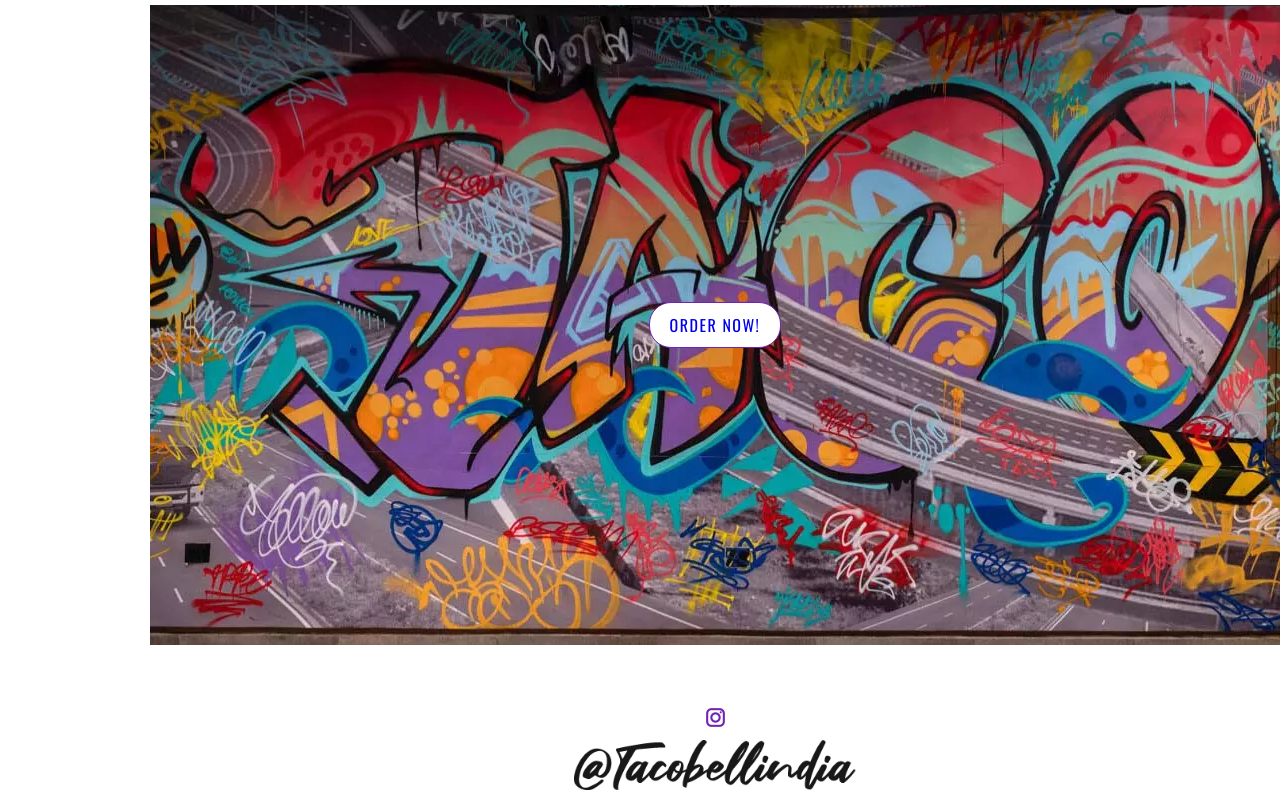
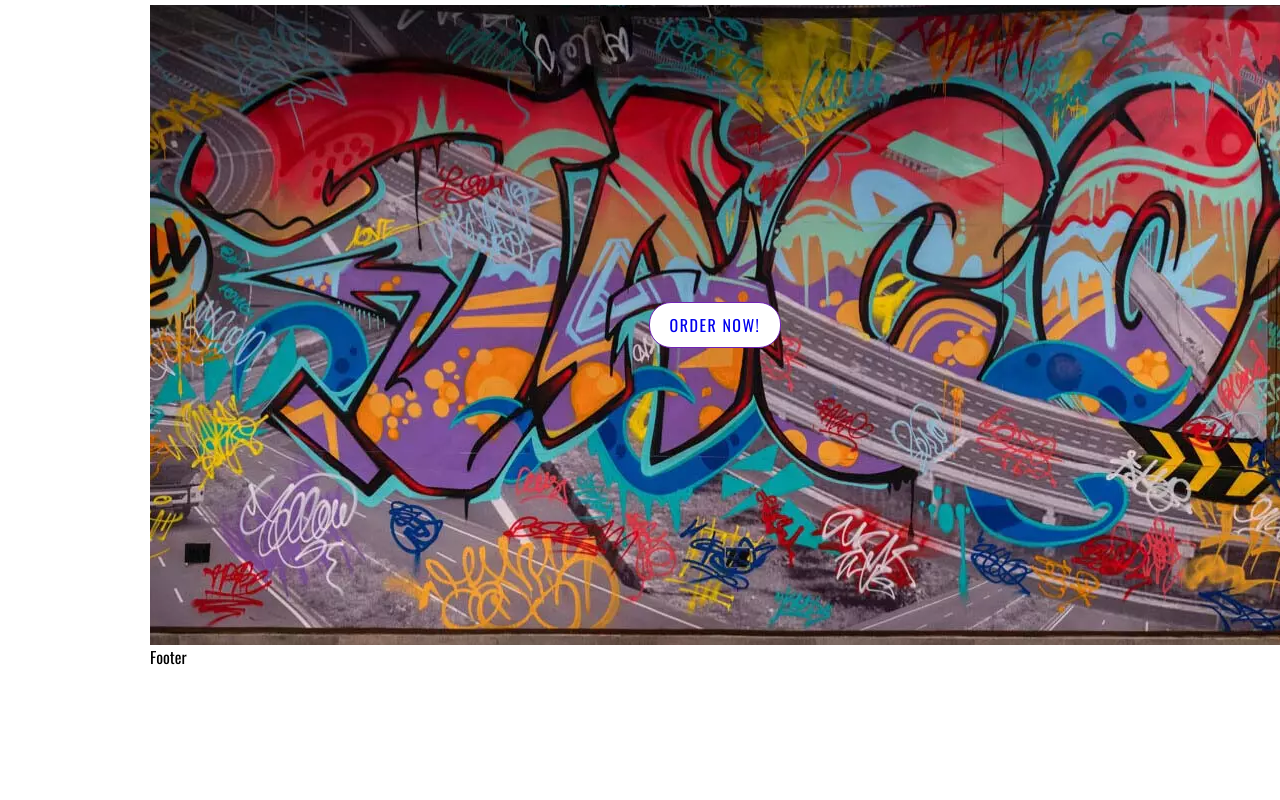
Before and after one commit to RamonMauricioDev/Tacobell-clone, a React (Create React App) app: page / in a window 1280 px wide. Shown: the part 3117-3917 px from the top of the page. After the commit the page ends 3786 px from the top, so only its background shows below. Built offline with nearby package versions, Linux system fonts and the light colour scheme.

Commit message:
Footer files added and applied, Instagram feed removed due to the lack of the Instagram key.

```diff
--- a/src/App.js
+++ b/src/App.js
@@ -1,6 +1,6 @@
 import './App.css';
-import { Navbar, Banner } from './component';
-import { Ourmenu, Ourlocations, Taconews, Ordernow, Instagram } from './containers'
+import { Navbar, Banner, Footer } from './component';
+import { Ourmenu, Ourlocations, Taconews, Ordernow } from './containers'
 
 function App() {
   return (
@@ -12,7 +12,7 @@ function App() {
         <Ourlocations />
         <Taconews />
         <Ordernow />
-        <Instagram />
+        <Footer />
       </div>
     </div>
   );
--- /dev/null
+++ b/src/component/footer/Footer.jsx
@@ -0,0 +1,10 @@
+import React from 'react'
+import './footer.css'
+
+const Footer = () => {
+  return (
+    <div>Footer</div>
+  )
+}
+
+export default Footer
--- a/src/component/index.js
+++ b/src/component/index.js
@@ -1,2 +1,3 @@
 export { default as Navbar } from './navbar/Navbar';
 export { default as Banner } from './banner/Banner';
+export { default as Footer } from './footer/Footer';
--- a/src/containers/index.js
+++ b/src/containers/index.js
@@ -2,4 +2,3 @@ export { default as Ourmenu } from './ourmenu/Ourmenu';
 export { default as Ourlocations } from './ourlocations/Ourlocations';
 export { default as Taconews } from './taconews/Taconews'
 export { default as Ordernow } from './ordernow/Ordernow'
-export { default as Instagram } from './instagramfeed/Instagramfeed'
--- a/src/containers/instagramfeed/Instagramfeed.css
+++ /dev/null
@@ -1,16 +0,0 @@
-.instagramfeed__header{
-    display: flex;
-    flex-direction: column;
-    justify-content: center;
-    align-items: center;
-    margin-top: 60px;
-}
-
-.instagramfeed__header *{
-    margin-bottom: 10px;
-}
-
-.instagram-id{
-    height: auto;
-    width: clamp(258px, 25%, 25vw);
-}
--- a/src/containers/instagramfeed/Instagramfeed.jsx
+++ /dev/null
@@ -1,19 +0,0 @@
-import React from 'react'
-import Instagramicon from './instagramfeed images/Instagram.webp'
-import InstagramID from './instagramfeed images/@tacobell-txt.webp'
-import './Instagramfeed.css'
-const Instagramfeed = () => {
-  return (
-    <div className='instagramfeed__container'>
-        <div className='instagramfeed__header'>
-            <img src={Instagramicon} alt="" className='instagram-icon'/>
-            <img src={InstagramID} alt="" className='instagram-id'/>
-        </div>
-        {
-            //Script
-        }
-    </div>
-  )
-}
-
-export default Instagramfeed
```
Also changed, not shown: src/component/footer/footer.css (added), src/containers/instagramfeed/instagramfeed images/@tacobell-txt.webp (deleted), src/containers/instagramfeed/instagramfeed images/Instagram.webp (deleted).
